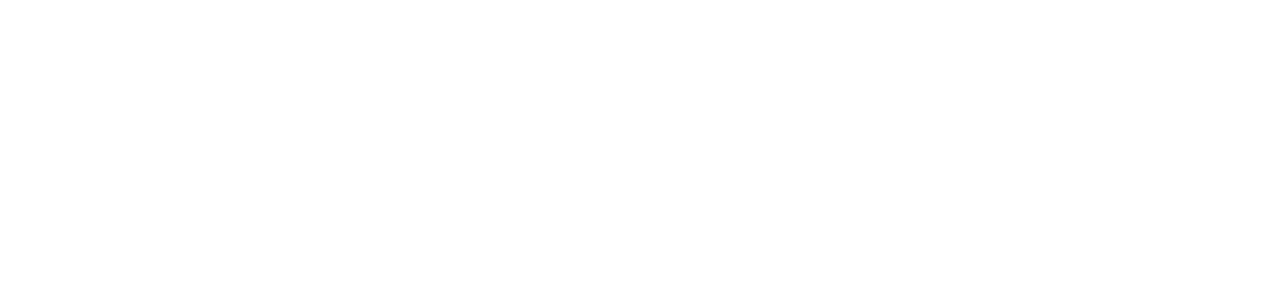
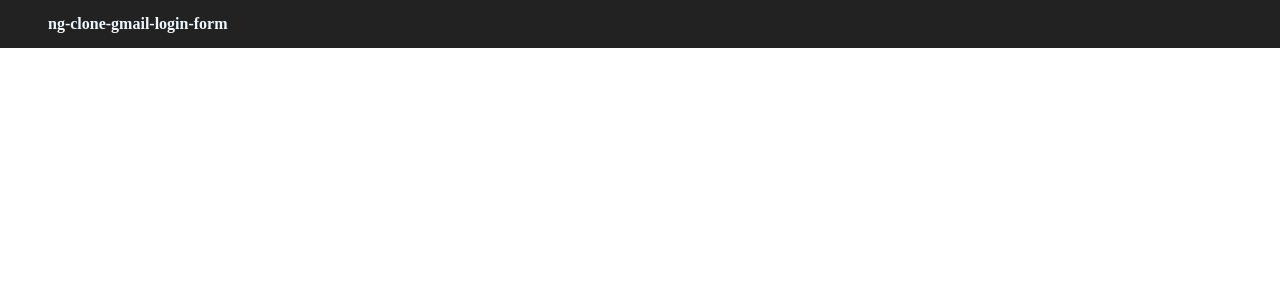
Before and after one commit to kasaharu/ng-clone-gmail-signup-form, an Angular app: page / in a window 1280 px wide. Shown: the top 300 px of the page. Built offline with nearby package versions, Linux system fonts and the light colour scheme.

Commit message:
feat: Header の表示

```diff
--- a/src/app/app.component.html
+++ b/src/app/app.component.html
@@ -1 +1,2 @@
+<app-header [title]="title"></app-header>
 <router-outlet></router-outlet>
--- a/src/app/app.module.ts
+++ b/src/app/app.module.ts
@@ -1,12 +1,12 @@
 import { NgModule } from '@angular/core';
 import { BrowserModule } from '@angular/platform-browser';
-
 import { AppRoutingModule } from './app-routing.module';
 import { AppComponent } from './app.component';
+import { CoreModule } from './core/core.module';
 
 @NgModule({
   declarations: [AppComponent],
-  imports: [BrowserModule, AppRoutingModule],
+  imports: [BrowserModule, AppRoutingModule, CoreModule],
   providers: [],
   bootstrap: [AppComponent],
 })
--- a/src/app/core/components/header/header.component.html
+++ b/src/app/core/components/header/header.component.html
@@ -1 +1,3 @@
-<p>header works!</p>
+<header class="header">
+  <h1 class="title">{{ title }}</h1>
+</header>
--- a/src/app/core/components/header/header.component.scss
+++ b/src/app/core/components/header/header.component.scss
@@ -1,3 +1,25 @@
 :host {
   display: block;
 }
+
+.header {
+  display: flex;
+  align-items: center;
+  justify-content: space-between;
+  height: 48px;
+  padding: 0 48px;
+  background-color: #222;
+  box-sizing: border-box;
+}
+
+.title {
+  color: aliceblue;
+  font-size: 1rem;
+}
+
+@media screen and (max-width: 600px) {
+  .header {
+    padding: 0 12px;
+    font-size: 0.8rem;
+  }
+}
--- a/src/app/core/components/header/header.component.ts
+++ b/src/app/core/components/header/header.component.ts
@@ -1,4 +1,4 @@
-import { ChangeDetectionStrategy, Component, OnInit } from '@angular/core';
+import { ChangeDetectionStrategy, Component, Input, OnInit } from '@angular/core';
 
 @Component({
   selector: 'app-header',
@@ -7,10 +7,9 @@
   changeDetection: ChangeDetectionStrategy.OnPush,
 })
 export class HeaderComponent implements OnInit {
+  constructor() {}
+  @Input()
+  title = '';
 
-  constructor() { }
-
-  ngOnInit(): void {
-  }
-
+  ngOnInit(): void {}
 }
```
Also changed, not shown: src/app/core/core.module.ts (+3 -4 lines).
